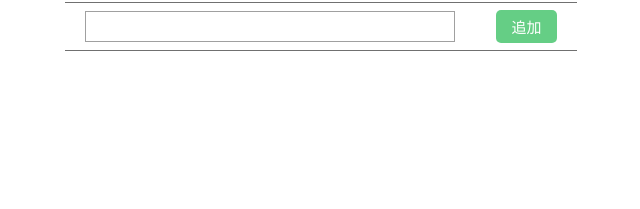
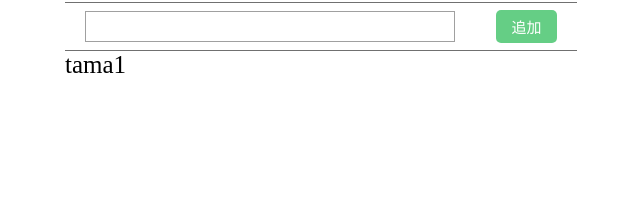
Before and after one commit to arara-tamagawa/remote-test_git, a plain HTML site: page index.html in a window 1280 px wide. Shown: the part 215-424 px from the top of the page, 319-959 px from the left. Drawn offline with Linux system fonts and the light colour scheme.

Commit message:
add tama1

```diff
--- a/index.html
+++ b/index.html
@@ -35,7 +35,7 @@
          </li>
        </ul>
      </content>
-
+     <p>tama1</p>
    </main>
    <!-- メイン終了 -->
    <!-- フッター -->
```
